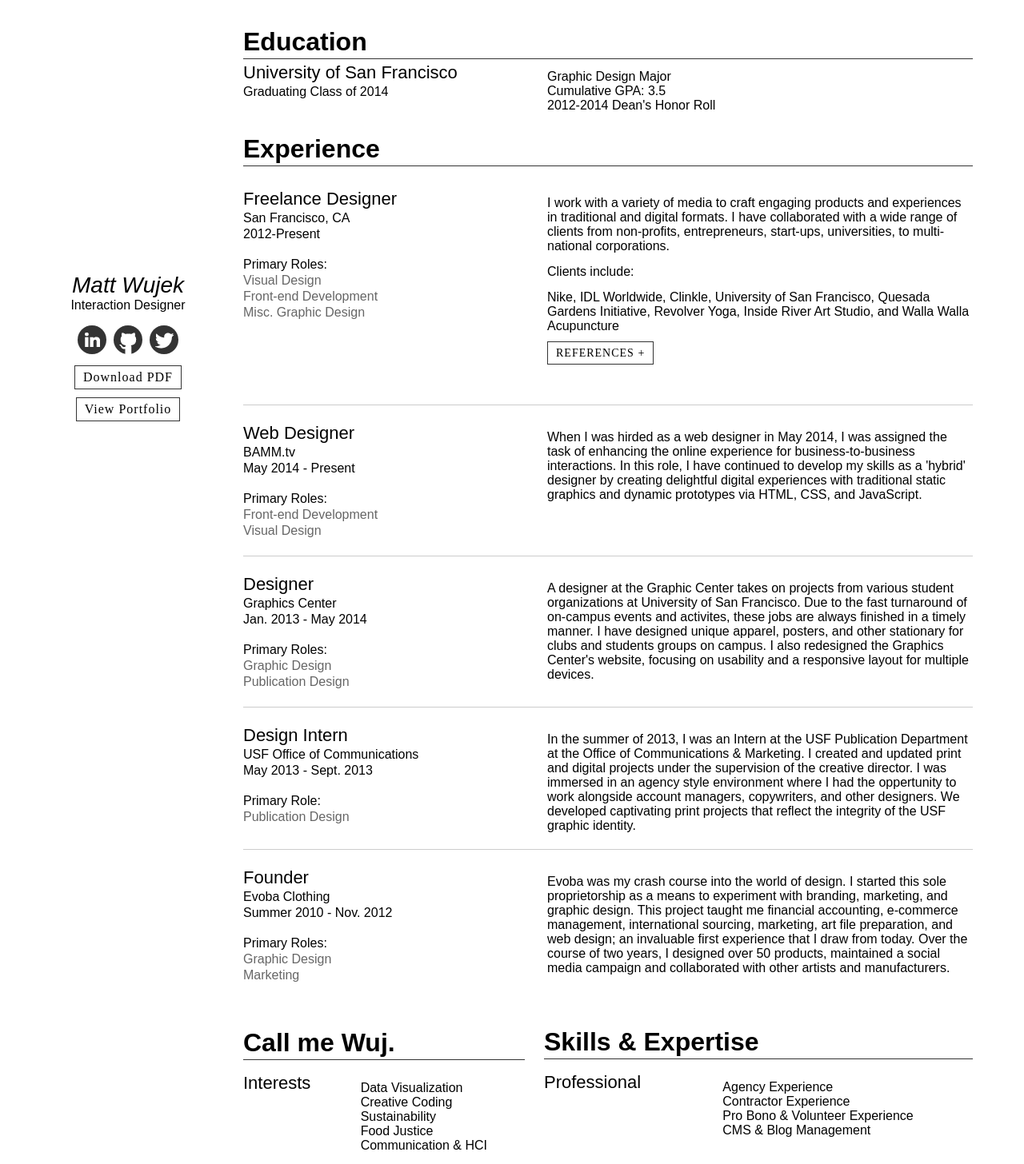
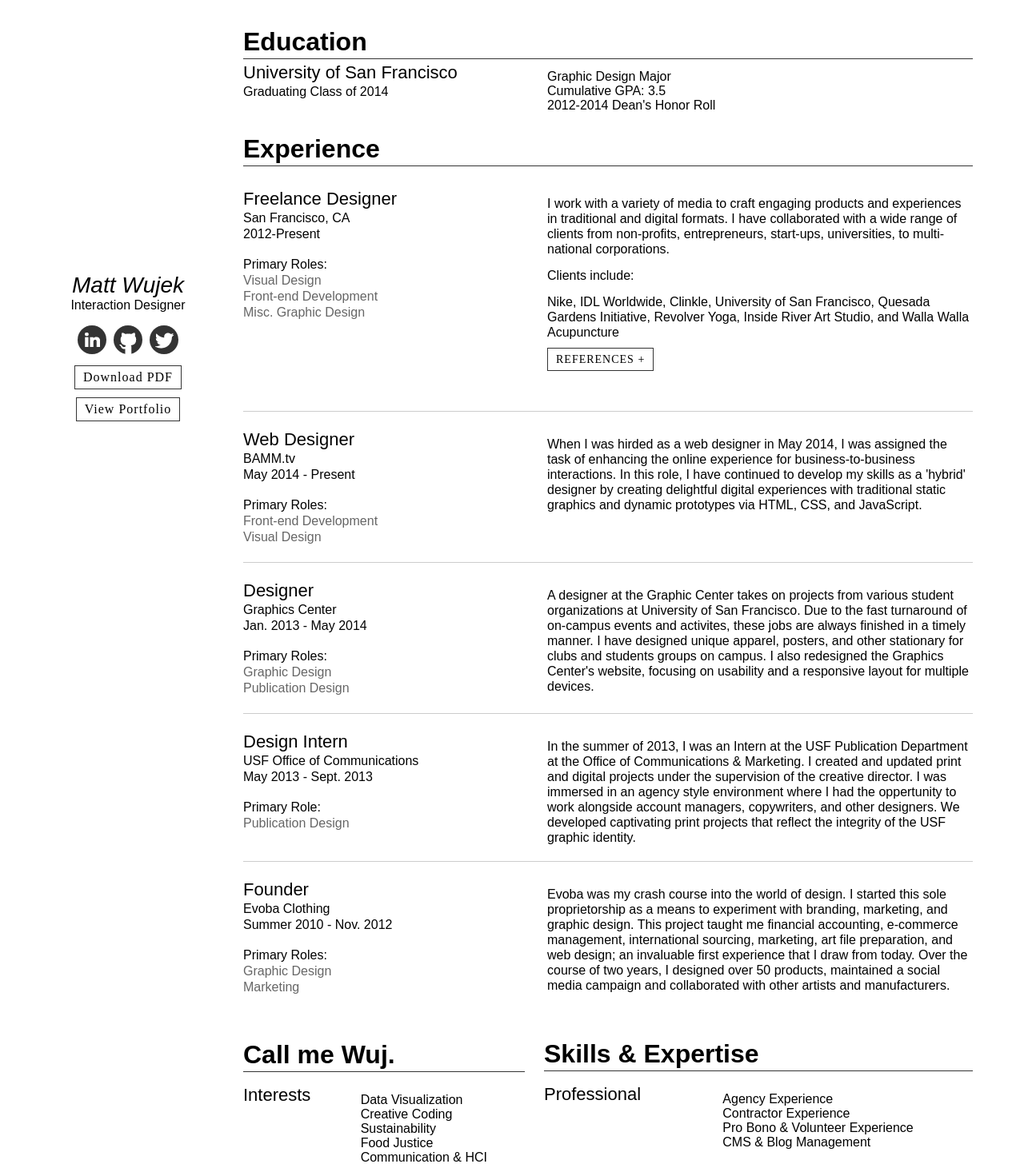
Before and after one commit to sleep-drifter/phportfolio, a PHP site: page /cv/index.html in a window 1280 px wide. Shown: the top 1456 px of the page at 80% size. Run offline with PHP 8.4, Linux system fonts and the light colour scheme; some libraries are stand-ins or nearby versions.

Commit message:
Typography Improvement
Changed Kerning and Leading after a professor pointed that out to me

```diff
--- a/cv/_stylesheets/base.css
+++ b/cv/_stylesheets/base.css
@@ -144,6 +144,9 @@ article h4{
 }
 
 
+.description > li{
+	line-height: 19px;
+}
 
 
 
--- a/cv/index.html
+++ b/cv/index.html
@@ -119,7 +119,7 @@
         </div>
 
         <div class="pure-u-7-12">
-        <ul>
+        <ul class="description">
          <li>I work with a variety of media to craft engaging products and experiences in traditional and digital formats. I have collaborated with a wide range of clients from non-profits, entrepreneurs, start-ups, universities, to multi-national corporations.</li>
          <li class="clients">Clients include:</li>
          <li class="clients">
@@ -176,7 +176,7 @@
       <h4 class="sub-primary">Visual Design</h4>
       </div>
       <div class="pure-u-7-12">
-      <ul>
+      <ul class="description">
         <li>When I was hirded as a web designer in May 2014, I was assigned the task of enhancing the online experience for business-to-business interactions. In this role, I have continued to develop my skills as a &#39;hybrid&#39; designer by creating delightful digital experiences with traditional static graphics and dynamic prototypes via HTML, CSS, and JavaScript.
         </li>
 
@@ -194,7 +194,7 @@
        <h4 class="sub-primary">Publication Design</h4>
       </div>
       <div class="pure-u-7-12">
-       <ul>
+       <ul class="description">
         <li>A designer at the Graphic Center takes on projects from various student organizations at University of San Francisco. Due to the fast turnaround of on-campus events and activites, these jobs are always finished in a timely manner. I have designed unique apparel, posters, and other stationary for clubs and students groups on campus. I also redesigned the Graphics Center's website, focusing on usability and a responsive layout for multiple devices.</li>
       </ul>
       </div>
@@ -211,7 +211,7 @@
       <h4 class="sub-primary">Publication Design</h4>
       </div>
       <div class="pure-u-7-12">
-      <ul>
+      <ul class="description">
         <li>In the summer of 2013, I was an Intern at the USF Publication Department at the Office of Communications &amp; Marketing. I created and updated print and digital projects under the supervision of the creative director. I was immersed in an agency style environment where I had the oppertunity to work alongside account managers, copywriters, and other designers. We developed captivating print projects that reflect the integrity of the USF graphic identity.
 </li>
       </ul>
@@ -228,7 +228,7 @@
        <h4 class="sub-primary">Marketing</h4>
       </div>
       <div class="pure-u-7-12">
-      <ul>
+      <ul class="description">
         <li>Evoba was my crash course into the world of design. I started this sole proprietorship as a means to experiment with branding, marketing, and graphic design. This project taught me financial accounting, e-commerce management, international sourcing, marketing, art file preparation, and web design; an invaluable first experience that I draw from today. Over the course of two years, I designed over 50 products, maintained a social media campaign and collaborated with other artists and manufacturers.
 
 
```
